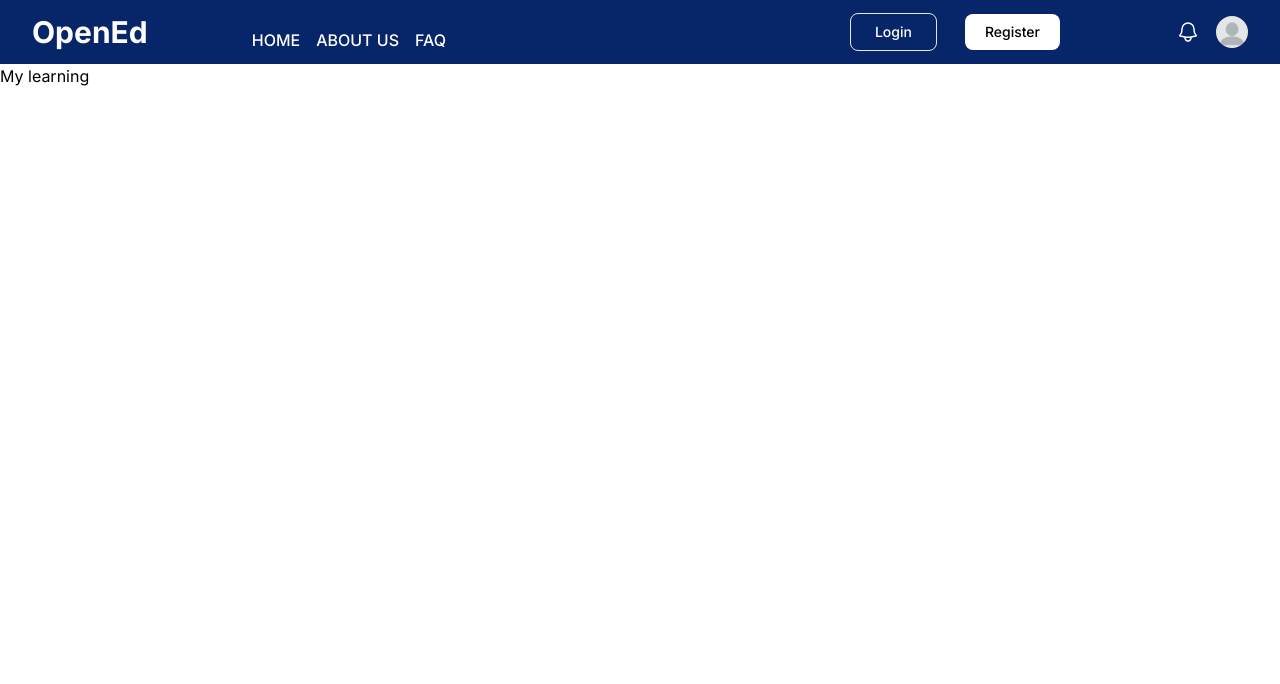
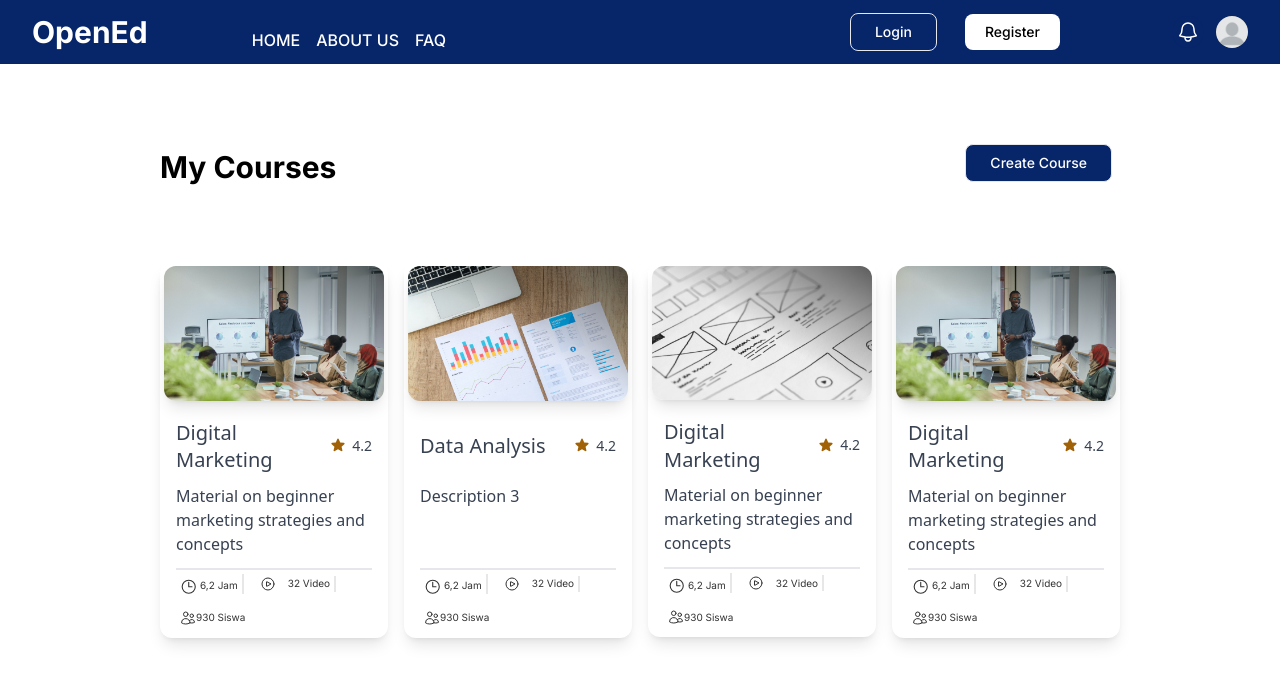
Before and after one commit to Xanvia/MOOC-IT-Center-UOP, a Next.js app in the folder frontend/: page /courses in a window 1280 px wide. Shown: the top 684 px of the page. Built offline with nearby package versions, Linux system fonts and the light colour scheme; no server answers.

Commit message:
feat: ceate course button and cards

```diff
--- a/frontend/src/app/(public)/courses/page.tsx
+++ b/frontend/src/app/(public)/courses/page.tsx
@@ -1,15 +1,44 @@
+"use client";
+import SecondaryButton from "@/components/Buttons/SecondaryButton";
+import CourseCard from "@/components/Course/CourseCard/CourseCard";
 import React from "react";
+
+const course2 = "/images/course2.png";
+const course3 = "/images/course3.png";
+const course5 = "/images/course5.png";
 
 export default function Courses() {
   return (
     <>
-      <div>
+      <div className="container mx-auto px-4 mt-20">
+        <div className="mx-36 flex justify-between items-center mb-8">
+          <h1 className="text-3xl font-bold">My Courses</h1>
+          <SecondaryButton onClick={() => {}} text="Create Course" />
+        </div>
 
+        <div className="grid grid-cols-1 py-10 ml-12 sm:grid-cols-2 xl:grid-cols-4 lg:grid-cols-3 justify-center items-center mx-10 sm:mx-36 lg:mx-36 gap-4  lg:gap-4 2xl:gap-10">
+          <CourseCard
+            title="Digital Marketing"
+            description="Material on beginner marketing strategies and concepts"
+            image={course2}
+          />
 
-        <h1>My learning</h1>
-       {/* Create course button */}
-
-       {/* CourseCards */}
+          <CourseCard
+            title="Data Analysis"
+            description="Description 3"
+            image={course3}
+          />
+          <CourseCard
+            title="Digital Marketing"
+            description="Material on beginner marketing strategies and concepts"
+            image={course5}
+          />
+          <CourseCard
+            title="Digital Marketing"
+            description="Material on beginner marketing strategies and concepts"
+            image={course2}
+          />
+        </div>
       </div>
     </>
   );
--- a/frontend/src/components/Navbar/Navbar.tsx
+++ b/frontend/src/components/Navbar/Navbar.tsx
@@ -10,14 +10,11 @@ import {
   MobileMenuClasses,
   NavLink,
   NavLinkContainer,
-  NavLinkSpecial,
   NotificationButtonClasses,
   NotificationButtonMobileClasses,
   SecondaryButtonClass,
 } from "../components.styles";
-import SolidButton from "../Buttons/SolidButton";
-import PrimaryButton from "../Buttons/PrimaryButton";
-import SecondaryButton from "../Buttons/SecondaryButton";
+
 
 const Navbar = () => {
   const [isLoggedIn, setIsLoggedIn] = useState(false);
```
